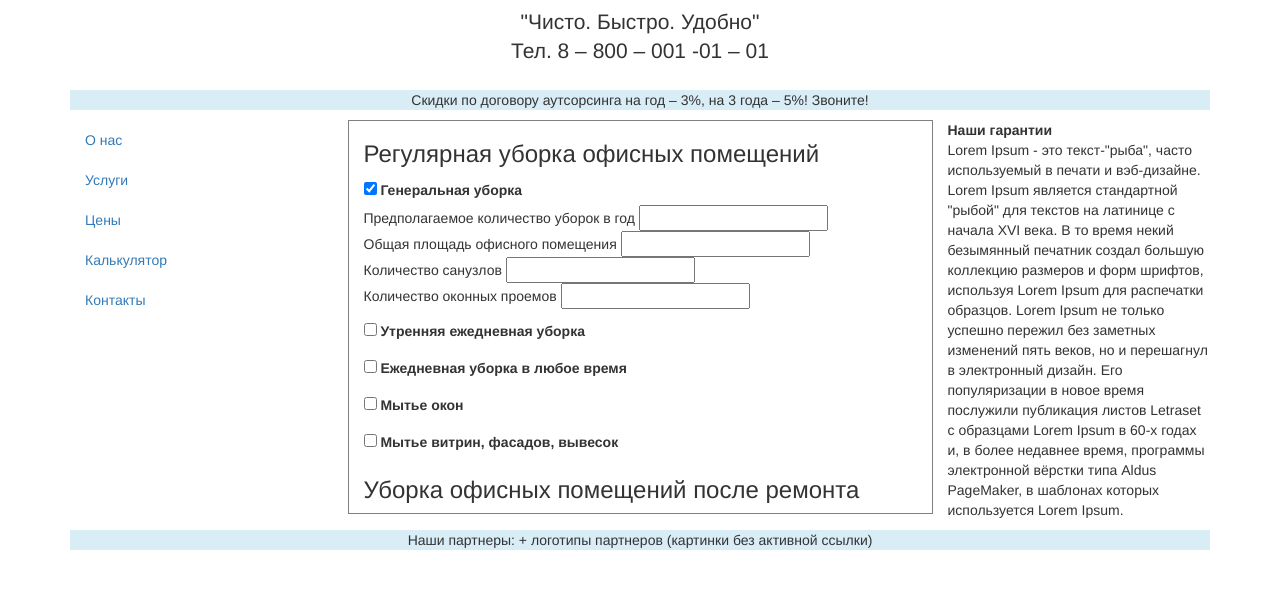
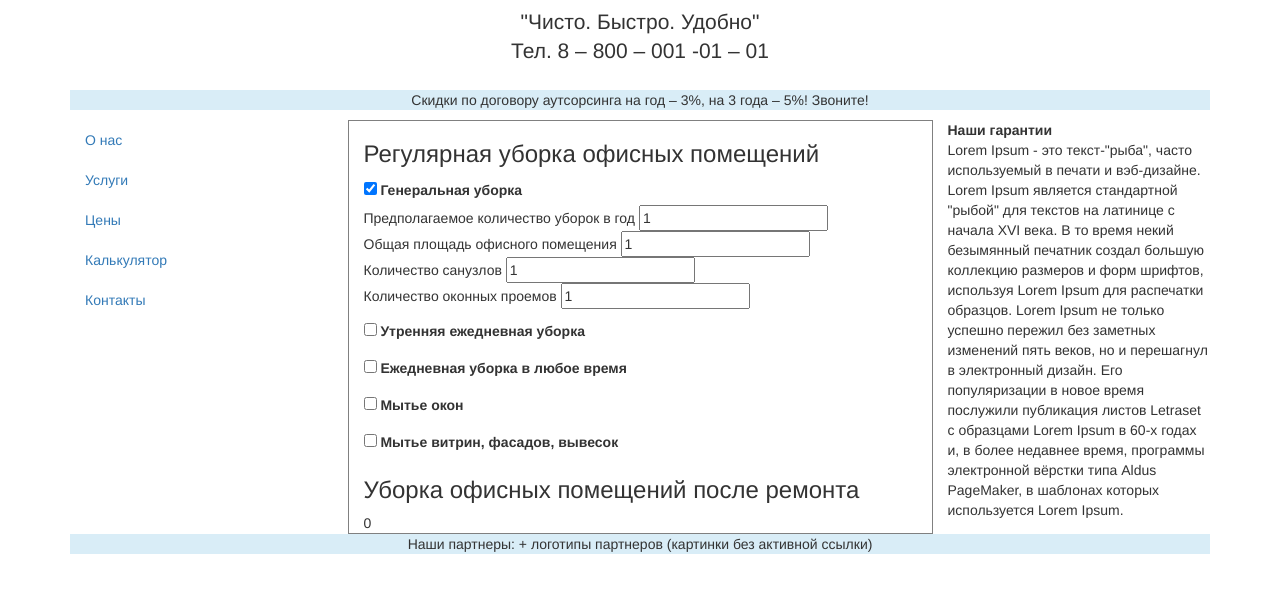
Before and after one commit to cocolibry/calculator, a website: page index.htm in a window 1280 px wide. Both pictures are taken after a click on the label "Генеральная уборка". Shown: the part 68-660 px from the top of the page. Drawn offline with Linux system fonts and the light colour scheme.

Commit message:
calculator updates

```diff
--- a/index.htm
+++ b/index.htm
@@ -42,10 +42,13 @@
             <li><a href="#">Контакты</a></li>
           </ul>
         </div>
-        <div class="col-md-6" style="border: 1px solid grey;" id="main">
-          <br><br><br><br><br>
-          Тут будет картинка/калькулятор...
-          <br><br><br><br><br><br><br>
+        <div class="col-md-6" style="border: 1px solid grey;">
+          <div id="main">
+            <br><br><br><br><br>
+            Тут будет картинка/калькулятор...
+            <br><br><br><br><br><br><br>
+          </div>
+          <div id="price"></div>
         </div>
         <div class="col-md-3">
           <b>Наши гарантии</b>
--- a/js/main.js
+++ b/js/main.js
@@ -1,37 +1,37 @@
+// это главный файл, который рисует форму калькулятора
+// список услуг определен в файле config.js и содержит следующие переменные:
+// - prices - содержит коллекцию цен для разных типов уборки
+// - services - содержит коллекцию доступных услуг со специфичными опциями
+
 function Main() {
-    $('#main').empty();
-    for (var i = 0; i < services.length; i++) {
-        DrawService(services[i]);
-    }
+    // показать калькулятор
+    DrawCalculator();
 
     // build form and attach events
+
     // event handlers
 }
 
-function OnServiceSelected(event) {
-    var input = event.target || event.srcElement;
-    if ($(input).attr('type') != 'checkbox') return;
-    var service = $(input).parent().data('svc');
-    var parent = $(input).parent().parent();
-    var isChecked = $(input).is(':checked');
-    if (isChecked) {
-        DrawServiceOptions(service, parent);
-    }
-    else {
-        HideServiceOptions(parent);
+function DrawCalculator() {
+    // очистить
+    $('#main').empty();
+    // показать все доступные услуги (services)
+    for (var i = 0; i < services.length; i++) {
+        DrawService(services[i]);
     }
 }
 
 function DrawService(service) {
-    // Draw title
+    // Показать название группы услуги
     $('#main').append(`<h3>${service.name}</h3>`);
-    // Draw sub items
+    // Показать доступные услуги в группе
     for (var i = 0; i < service.types.length; i++) {
         DrawSubServices(service.types[i]);
     }
 }
 
 function DrawSubServices(service) {
+    // Показать услугу с возможностью выбора (чекбокс)
     var p = $('<p></p>');
     var input = $(`<label class="service"><input type='checkbox' /> ${service.name}</label>`);
     input.data('svc', service);
@@ -40,8 +40,26 @@ function DrawSubServices(service) {
     $('#main').append(p);
 }
 
+function OnServiceSelected(event) {
+    // если выделение услуги изменилось
+    var input = event.target || event.srcElement;
+    if ($(input).attr('type') != 'checkbox') return;
+    var service = $(input).parent().data('svc');
+    var parent = $(input).parent().parent();
+    var isChecked = $(input).is(':checked');
+    if (isChecked) {
+        // если услуга выбрана, показать доступные опции (типы уборки)
+        DrawServiceOptions(service, parent);
+    }
+    else {
+        // если услуга не выбрана, спрятать опции (типы уборки)
+        HideServiceOptions(parent);
+    }
+}
+
 function DrawServiceOptions(service, parent) {
     var div = $('<div class="options" />')
+    // показать типы уборки для конкретного сервиса
     for (var i = 0; i < service.options.length; i++) {
         DrawInput(div, service.options[i]);
     }
@@ -52,10 +70,12 @@ function DrawInput(parent, option) {
     var div = $('<div />');
     var span = $(`<span>${option.name} </span>`);
     var type = option.type;
-    var input = $(`<input type="text" />`);
-    $(input).data('stype', type);
+    var input = $(`<input type="text" value="1" />`);
+    input.data('stype', type);
+    input.change(Calculate);
     $(div).append(span).append(input);
     $(parent).append(div);
+    Calculate();
 }
 
 function HideServiceOptions(parent) {
@@ -63,19 +83,36 @@ function HideServiceOptions(parent) {
 }
 
 function Calculate() {
+    // TODO: update calculate function
+    // it should include count and multiple by groups of options, like: count * {price1 + price 2 + price3}
     var total = 0;
     var inputs = $('div.options input');
     for (var i = 0; i < inputs.length; i++) {
         var input = $(inputs[i]);
         var value = input.val();
         var type = input.data('stype');
-        total += GetCostByType(value, type);
+        if (value) {
+            total += GetCostByType(value, type);
+        }
     }
-    console.debug(total)
+    DrawTotalPrice(total);
 }
 
 function GetCostByType(value, type) {
-    return parseFloat(value) * type[0].price * type[0].ratio;
+    // посчитать цену по площади/количеству
+    var p = GetPriceByValue(value, type)
+    return parseFloat(value) * p.price * p.ratio;
+}
+
+function GetPriceByValue(value, type) {
+    // взять цену для расчета учитывая диапазон min/max
+    if (value <= type[0].max) return type[0];
+    if (value <= type[1].max) return type[1];
+    if (value > type[2].min) return type[2];
+}
+
+function DrawTotalPrice(total) {
+    $('#price').text(total);
 }
 
 $(function(){
```
